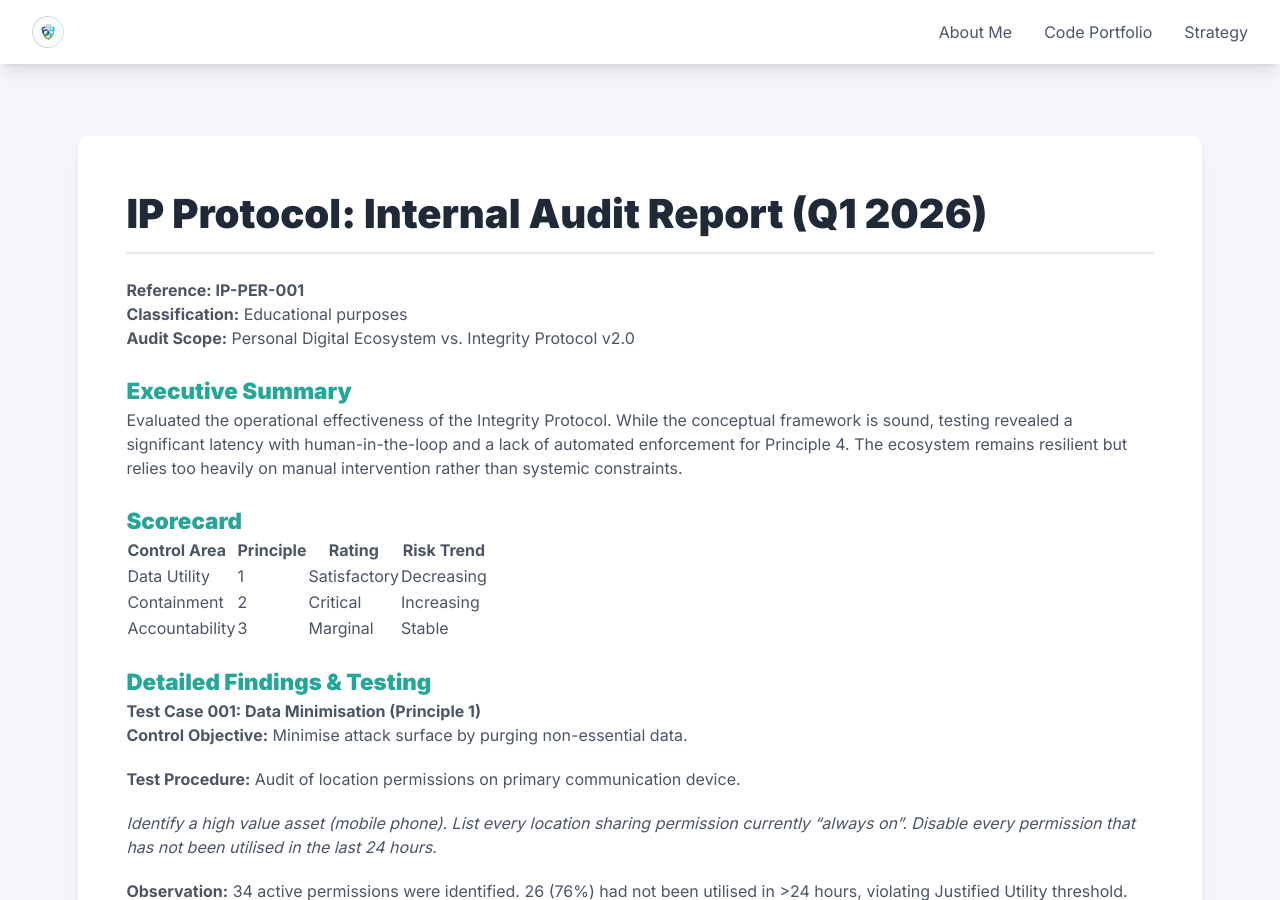
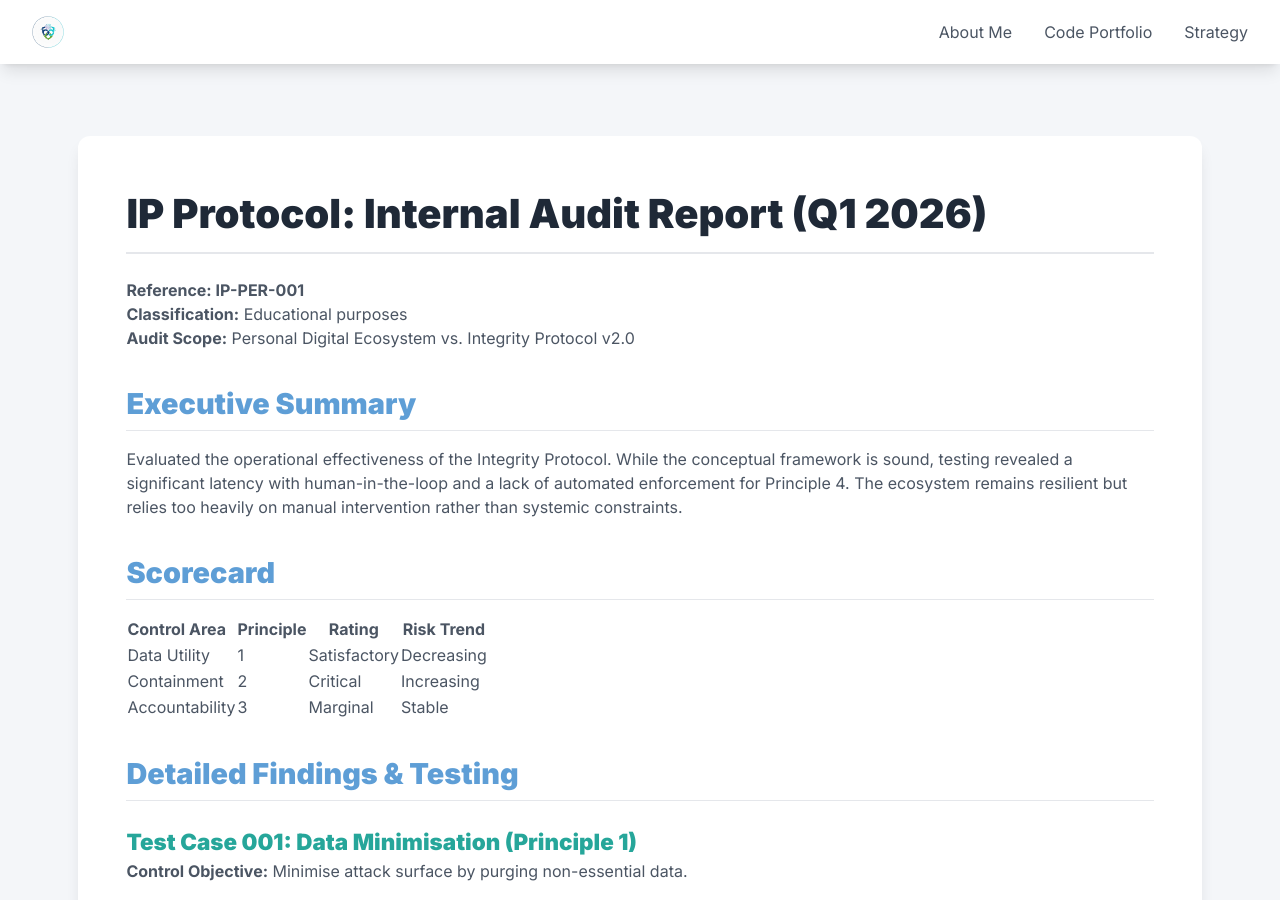
Before and after one commit to sandienand/sandienand.github.io, a Jekyll site: the page built from blogs/2026-01-21-internal-auditq1-2026.md, in a window 1280 px wide and 900 px high. Built offline with Jekyll 4.4.1, drawn with Linux system fonts in a browser that asks for light colours; nearby versions of some CDN libraries.

Commit message:
headings again

```diff
--- a/blogs/2026-01-21-internal-auditq1-2026.md
+++ b/blogs/2026-01-21-internal-auditq1-2026.md
@@ -10,11 +10,11 @@ date: 2026-01-21
 **Classification:** Educational purposes<br>
 **Audit Scope:** Personal Digital Ecosystem vs. Integrity Protocol v2.0
 
-### **Executive Summary**
+## **Executive Summary**
 
 Evaluated the operational effectiveness of the Integrity Protocol. While the conceptual framework is sound, testing revealed a significant latency with human-in-the-loop and a lack of automated enforcement for Principle 4. The ecosystem remains resilient but relies too heavily on manual intervention rather than systemic constraints.
 
-### **Scorecard**
+## **Scorecard**
 
 | Control Area   | Principle | Rating       | Risk Trend |
 | :--------------- | ----------- | -------------- | ------------ |
@@ -22,9 +22,9 @@ Evaluated the operational effectiveness of the Integrity Protocol. While the con
 | Containment    | 2         | Critical     | Increasing |
 | Accountability | 3         | Marginal     | Stable     |
 
-### **Detailed Findings & Testing**
+## **Detailed Findings & Testing**
 
-#### **Test Case 001: Data Minimisation (Principle 1)**
+### **Test Case 001: Data Minimisation (Principle 1)**
 
 **Control Objective:** Minimise attack surface by purging non-essential data.
 
@@ -38,7 +38,7 @@ Evaluated the operational effectiveness of the Integrity Protocol. While the con
 
 **Remediation:** Immediate reduction and revocation of dormant permissions. Living Map updated to justify the remaining 8 location permissions.
 
-#### **Test Case 002: Blast Radius & Zero Trust (Principle 2)**
+### **Test Case 002: Blast Radius & Zero Trust (Principle 2)**
 
 **Control Objective:** Prevent lateral movement following a perimeter breach.
 
@@ -52,8 +52,7 @@ Evaluated the operational effectiveness of the Integrity Protocol. While the con
 
 **Remediation:** Implement hardware-based security keys (OOB) to decouple identity from the primary device.
 
-#### **Test Case 003: Contestability & Human Circuit Breaker (Principle 3)**
-
+### **Test Case 003: Contestability & Human Circuit Breaker (Principle 3)**
 
 **Control Objective:** Ensure AI decisions are challengeable and not blindly accepted.
 
@@ -69,7 +68,6 @@ Evaluated the operational effectiveness of the Integrity Protocol. While the con
 
 ---
 
-
 <br>
 Applying the IP Protocol v2.0 to my daily life has exposed a structural flaw: I designed a protocol for a machine, but it’s being executed by a human.
 
@@ -83,15 +81,15 @@ To move toward **v2.1**, the protocol must shift from **offering** a choice to *
 
 ---
 
-### The IP Trigger Registry
+## The IP Trigger Registry
 
 | Trigger ID | Event Category   | Definition of Trigger                                                              | Required IP Action                                                                                                   |
 | ------------ | ------------------ | ------------------------------------------------------------------------------------ | ---------------------------------------------------------------------------------------------------------------------- |
-| TR-01      | System Expansion | Installing a new app/service that requests access to Contacts, Files, or Location. | **Principle 1 Audit:** <br> Document the *specific* data utility. Why are the additional permissions required?            |
-| TR-02      | Identity Shift   | Changing a primary password or adding a new biometric/MFA factor.                  | **Principle 2 Test:** <br> Perform a blast radius check. Does this change create a new single Point of Failure?           |
-| TR-03      | High-Stakes AI   | Using an LLM to generate a work product, legal text, or financial plan.            | **Principle 3 Invoke:** <br> Identify and document at least one critical assumption made by the AI.                       |
-| TR-04      | Anomaly/Drift    | A service sends an unexpected security alert or a New Login notification.          | **Principle 4 Review:** <br> Do not just clear the alert. I must trace the Telemetry to see if my perimeter logic failed. |
-| TR-05      | Third-Party Flux | A service I use updates its Privacy Policy or Terms of Service.                    | **Principle 1 Re-Validation:** <br> Does the Liability vs. Benefit equation still balance, or is it time to purge?        |
+| TR-01      | System Expansion | Installing a new app/service that requests access to Contacts, Files, or Location. | **Principle 1 Audit:**  Document the *specific* data utility. Why are the additional permissions required?            |
+| TR-02      | Identity Shift   | Changing a primary password or adding a new biometric/MFA factor.                  | **Principle 2 Test:**  Perform a blast radius check. Does this change create a new single Point of Failure?           |
+| TR-03      | High-Stakes AI   | Using an LLM to generate a work product, legal text, or financial plan.            | **Principle 3 Invoke:**  Identify and document at least one critical assumption made by the AI.                       |
+| TR-04      | Anomaly/Drift    | A service sends an unexpected security alert or a New Login notification.          | **Principle 4 Review:**  Do not just clear the alert. I must trace the Telemetry to see if my perimeter logic failed. |
+| TR-05      | Third-Party Flux | A service I use updates its Privacy Policy or Terms of Service.                    | **Principle 1 Re-Validation:**  Does the Liability vs. Benefit equation still balance, or is it time to purge?        |
 
 <br>PS:
 
```
